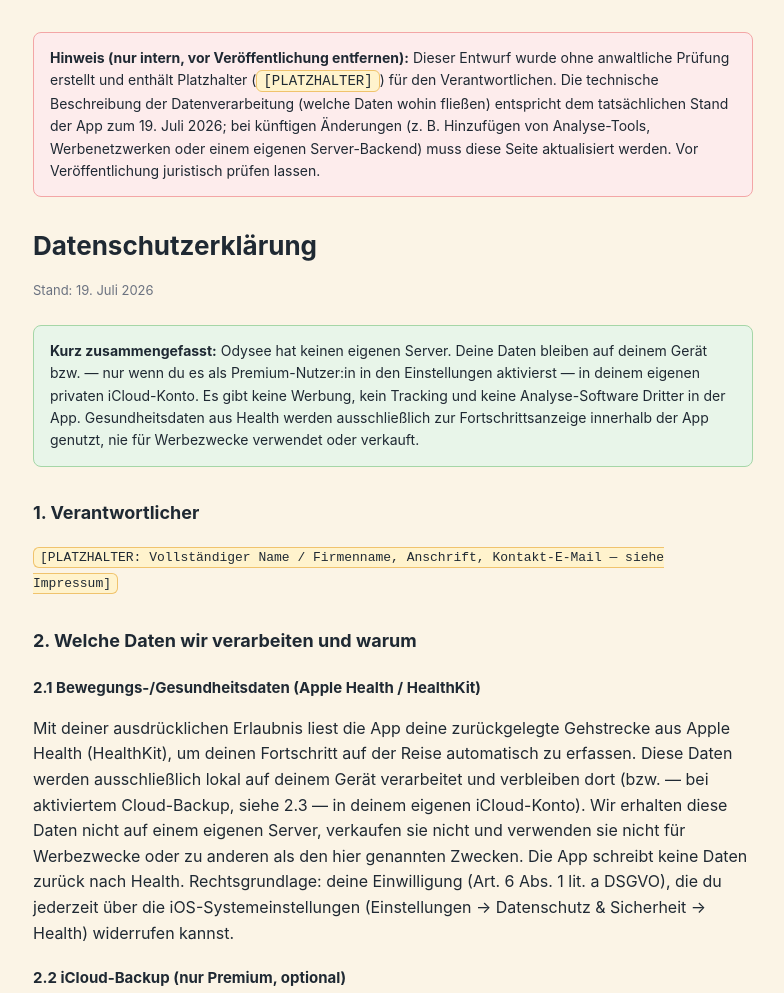
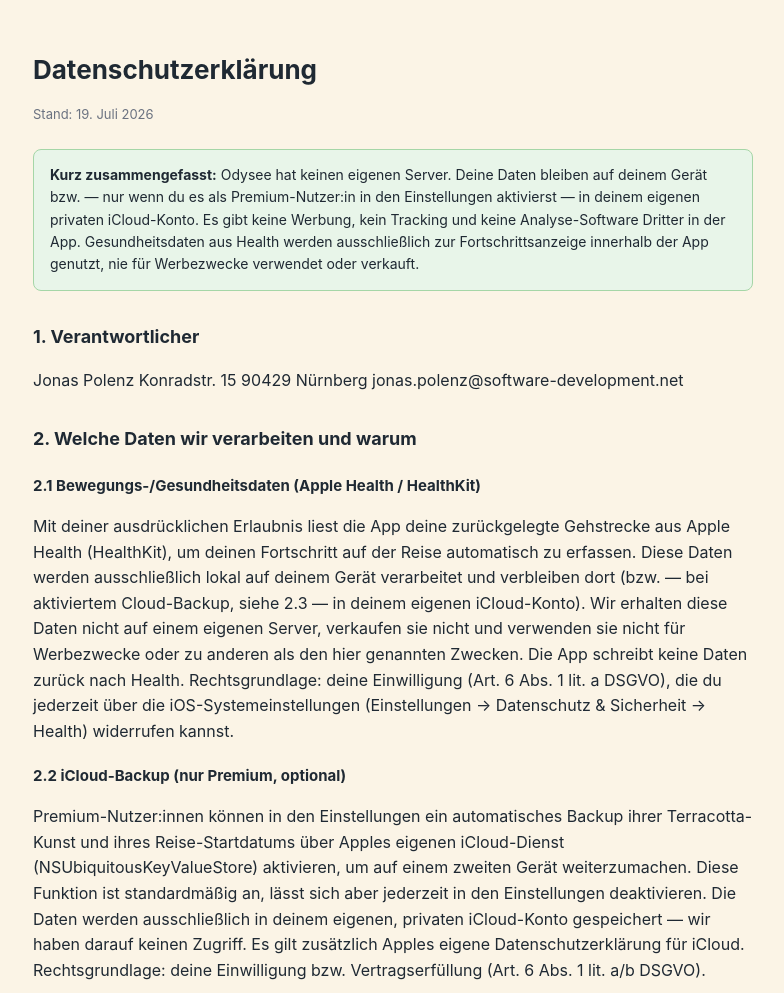
Before and after one commit to JonasPolenz368/walk_the_odyssey, a plain HTML site: page docs/privacy.html in a window 1280 px wide. Shown: the top 993 px of the page, without its empty margins (247-1031 px from the left). Drawn offline with Linux system fonts and the light colour scheme.

Commit message:
Update privacy policy by removing placeholders
Removed internal notice and added contact information.

```diff
--- a/docs/privacy.html
+++ b/docs/privacy.html
@@ -21,18 +21,6 @@
 </head>
 <body>
 
-<div class="notice">
-  <strong>Hinweis (nur intern, vor Veröffentlichung entfernen):</strong>
-  Dieser Entwurf wurde ohne anwaltliche Prüfung erstellt und enthält
-  Platzhalter (<span class="placeholder">[PLATZHALTER]</span>) für den
-  Verantwortlichen. Die technische Beschreibung der Datenverarbeitung
-  (welche Daten wohin fließen) entspricht dem tatsächlichen Stand der
-  App zum 19. Juli 2026; bei künftigen Änderungen (z. B. Hinzufügen von
-  Analyse-Tools, Werbenetzwerken oder einem eigenen Server-Backend) muss
-  diese Seite aktualisiert werden. Vor Veröffentlichung juristisch prüfen
-  lassen.
-</div>
-
 <h1>Datenschutzerklärung</h1>
 <p class="updated">Stand: 19. Juli 2026</p>
 
@@ -48,7 +36,12 @@
 
 <h2>1. Verantwortlicher</h2>
 <p>
-  <span class="placeholder">[PLATZHALTER: Vollständiger Name / Firmenname, Anschrift, Kontakt-E-Mail — siehe Impressum]</span>
+  Jonas Polenz
+  Konradstr. 15
+  90429 Nürnberg
+
+  jonas.polenz@software-development.net
+</span>
 </p>
 
 <h2>2. Welche Daten wir verarbeiten und warum</h2>
```
